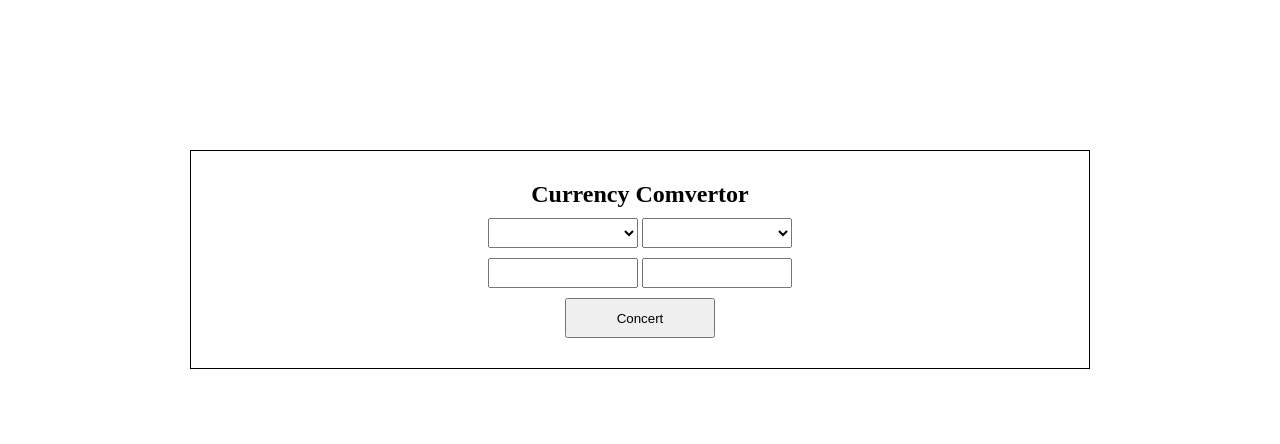
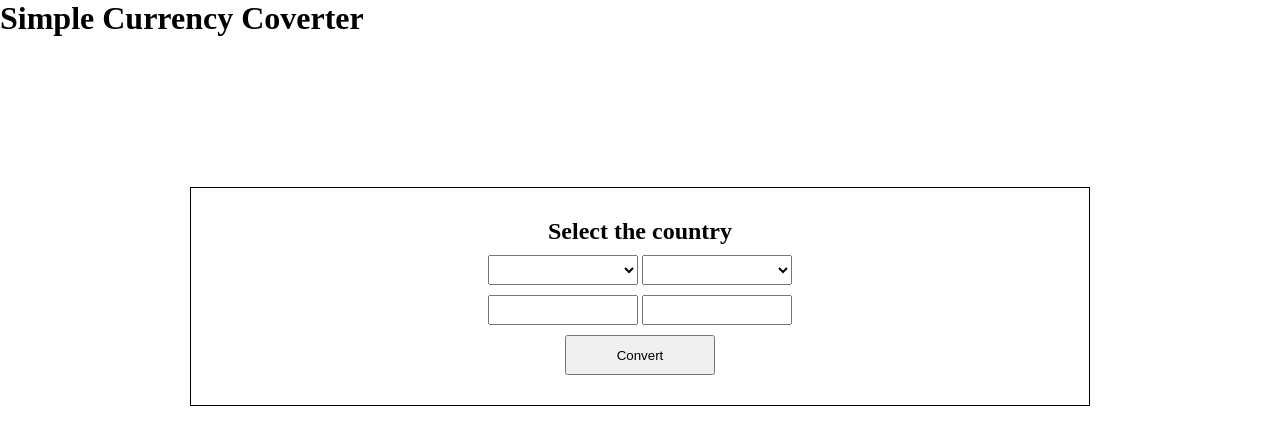
Before and after one commit to srikanth3608/Simple-currency-converter, a plain HTML site: page index.html in a window 1280 px wide. Drawn offline with Linux system fonts and the light colour scheme; no server answers.

Commit message:
Update index.html

```diff
--- a/index.html
+++ b/index.html
@@ -7,8 +7,9 @@
     <title>Document</title>
 </head>
 <body>
+    <h1>Simple Currency Coverter</h1>
     <section>
-        <h2>Currency Comvertor</h2>
+        <h2>Select the country</h2>
         <div class="cont">
             <div class="left">
                 <select name="" class="currency">
@@ -23,7 +24,7 @@
                 <input type="text" name="" id="result">
             </div>
         </div>
-        <button id="btn">Concert</button>
+        <button id="btn">Convert</button>
         <p id="errMsg"></p>
     </section>
 
```
